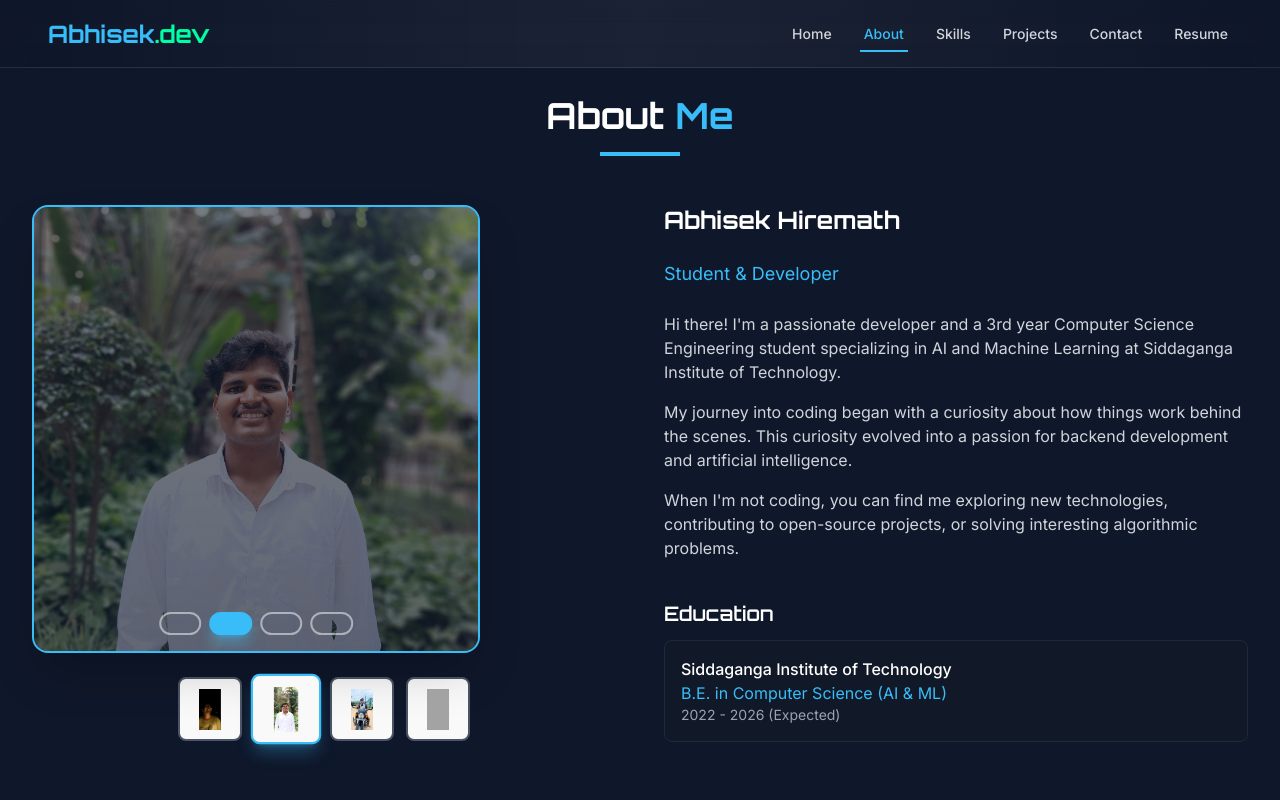
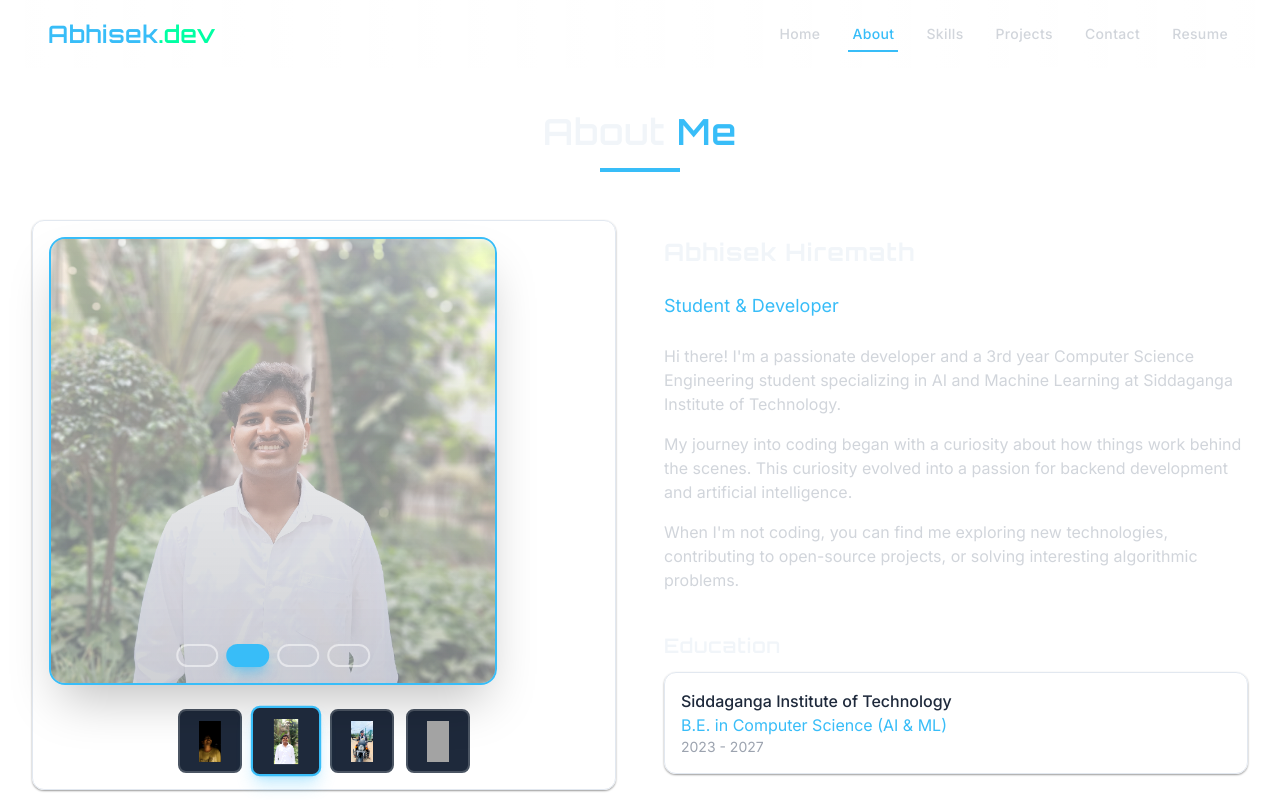
Before and after one commit to Savyasachi-2005/portfolio, a React (Vite) app: page /about in a window 1280 px wide. Shown: the top 800 px of the page. Built offline with nearby package versions, Linux system fonts and the light colour scheme; grey boxes are pictures that could not be loaded.

Commit message:
refactor: Update styles and structure across components for improved aesthetics and consistency

```diff
--- a/src/components/Navbar.tsx
+++ b/src/components/Navbar.tsx
@@ -32,8 +32,8 @@ const Navbar = () => {
 
   return (
     <header
-      className={`fixed w-full top-0 z-50 transition-all duration-300 ${
-        scrolled ? 'bg-cyber-darker bg-opacity-90 backdrop-blur-sm shadow-lg' : 'bg-transparent'
+      className={`fixed w-full top-0 z-50 transition-colors duration-300 border-b ${
+        scrolled ? 'bg-cyber-darker/95 backdrop-blur-md border-pro-steel/60 shadow-md' : 'bg-transparent border-transparent'
       }`}
     >
       {/* Mirror/Glass effect overlay */}
@@ -42,14 +42,9 @@ const Navbar = () => {
       <nav className="w-full px-4 sm:px-6 md:px-8 lg:px-12 py-4 relative z-10">
         <div className="flex items-center justify-between w-full">
           <Link to="/" className="flex items-center">
-            <motion.span
-              className="font-orbitron text-xl md:text-2xl font-bold text-cyber-blue"
-              initial={{ opacity: 0, y: -20 }}
-              animate={{ opacity: 1, y: 0 }}
-              transition={{ duration: 0.5 }}
-            >
+            <span className="font-orbitron text-xl md:text-2xl font-semibold text-cyber-blue tracking-wide">
               Abhisek<span className="text-cyber-neon">.dev</span>
-            </motion.span>
+            </span>
           </Link>
 
           {/* Mobile menu button */}
@@ -69,12 +64,12 @@ const Navbar = () => {
           </div>
 
           {/* Desktop Navigation */}
-          <div className="hidden md:flex md:items-center md:space-x-6">
+      <div className="hidden md:flex md:items-center md:space-x-6">
             {navLinks.map((link) => (
               <Link
                 key={link.path}
                 to={link.path}
-                className={`relative px-1 py-2 text-sm font-medium transition-colors ${
+        className={`relative px-1 py-2 text-sm font-medium tracking-wide transition-colors ${
                   location.pathname === link.path
                     ? 'text-cyber-blue'
                     : 'text-gray-300 hover:text-cyber-blue'
@@ -85,9 +80,9 @@ const Navbar = () => {
                   <motion.span
                     className="absolute bottom-0 left-0 w-full h-0.5 bg-cyber-blue"
                     layoutId="navbar-indicator"
-                    initial={{ opacity: 0 }}
-                    animate={{ opacity: 1 }}
-                    transition={{ duration: 0.3 }}
+          initial={{ opacity: 0 }}
+          animate={{ opacity: 1 }}
+          transition={{ duration: 0.25 }}
                   />
                 )}
               </Link>
@@ -98,10 +93,10 @@ const Navbar = () => {
         {/* Mobile Navigation */}
         {isOpen && (
           <motion.div
-            className="md:hidden bg-cyber-darker bg-opacity-95 backdrop-blur-md rounded-lg mt-4 shadow-lg"
-            initial={{ opacity: 0, y: -20 }}
+            className="md:hidden bg-cyber-darker/95 backdrop-blur-md rounded-xl mt-4 shadow-lg border border-pro-steel/60"
+            initial={{ opacity: 0, y: -12 }}
             animate={{ opacity: 1, y: 0 }}
-            transition={{ duration: 0.2 }}
+            transition={{ duration: 0.25 }}
           >
             <div className="flex flex-col space-y-3 px-4 py-5">
               {navLinks.map((link) => (
@@ -110,8 +105,8 @@ const Navbar = () => {
                   to={link.path}
                   className={`block px-3 py-2 rounded-md text-base font-medium ${
                     location.pathname === link.path
-                      ? 'bg-cyber-blue bg-opacity-20 text-cyber-blue'
-                      : 'text-gray-300 hover:bg-gray-800 hover:text-white'
+                      ? 'bg-pro-steel/70 text-cyber-blue border border-cyber-blue/30'
+                      : 'text-gray-300 hover:bg-pro-steel/60 hover:text-white'
                   }`}
                   onClick={() => setIsOpen(false)}
                 >
--- a/src/index.css
+++ b/src/index.css
@@ -9,7 +9,9 @@
 }
 
 body {
-  @apply bg-cyber-dark text-white font-sans;
+  background-color: #0f172a; /* cyber-dark */
+  color: #cbd5e1; /* pro-text */
+  font-family: 'Inter', sans-serif;
   font-synthesis: none;
   text-rendering: optimizeLegibility;
   -webkit-font-smoothing: antialiased;
@@ -21,13 +23,14 @@ body {
   padding: 0;
 }
 
+/* Links: restrained neon usage */
 a {
-  @apply font-medium text-cyber-blue hover:text-cyber-neon transition-colors;
-  text-decoration: inherit;
+  font-weight: 500;
+  color: #38bdf8; /* cyber-blue */
+  transition: color .25s ease;
+  text-decoration: none;
 }
-a:hover {
-  color: #535bf2;
-}
+a:hover { color: #00ffa3; /* cyber-neon */ }
 
 body {
   margin: 0;
@@ -37,29 +40,39 @@ body {
   min-height: 100vh;
 }
 
-h1 {
-  font-size: 3.2em;
-  line-height: 1.1;
-}
+/* Headings: subtle futuristic font */
+h1,h2,h3,h4,h5,h6 { font-family: 'Orbitron', sans-serif; font-weight:600; letter-spacing:.04em; color:#f1f5f9; }
+h1 { font-size:2.25rem; line-height:1.15; }
+@media (min-width:768px){ h1{ font-size:3rem; } }
+h2 { font-size:1.875rem; line-height:1.2; }
+@media (min-width:768px){ h2{ font-size:2.5rem; } }
+h3 { font-size:1.5rem; }
+@media (min-width:768px){ h3{ font-size:2rem; } }
+h4 { font-size:1.25rem; }
+
+/* Section spacing utilities */
+.section { position:relative; padding-top:5rem; padding-bottom:5rem; }
+@media (min-width:768px){ .section{ padding-top:7rem; padding-bottom:7rem; } }
+.section-divider { width:100%; height:1px; background:linear-gradient(90deg,rgba(0,0,0,0) 0%,rgba(56,189,248,0.4) 50%,rgba(0,0,0,0) 100%); margin:3rem 0; }
+
+/* Card styling */
+.card-base { background:rgba(22,33,50,0.8); backdrop-filter:blur(6px); border:1px solid rgba(30,41,59,0.7); border-radius:0.75rem; box-shadow:0 1px 2px rgba(0,0,0,0.4); transition: border-color .3s, box-shadow .3s; }
+.card-base:hover { border-color:rgba(56,189,248,0.5); box-shadow:0 0 12px -2px rgba(56,189,248,0.35); }
 
 button {
-  border-radius: 8px;
-  border: 1px solid transparent;
-  padding: 0.6em 1.2em;
-  font-size: 1em;
-  font-weight: 500;
-  font-family: inherit;
-  background-color: #1a1a1a;
-  cursor: pointer;
-  transition: border-color 0.25s;
+  border-radius:0.5rem; border:1px solid rgba(30,41,59,0.6); background:#1e293b; padding:.6em 1.2em; font-size:1rem; font-weight:500; color:#f1f5f9; cursor:pointer; transition:all .25s ease; font-family:inherit;
 }
-button:hover {
-  border-color: #646cff;
-}
-button:focus,
-button:focus-visible {
-  outline: 4px auto -webkit-focus-ring-color;
-}
+button:hover { border-color:rgba(56,189,248,0.6); color:#fff; box-shadow:0 0 0 1px #38bdf8; }
+button:focus-visible { outline:none; box-shadow:0 0 0 2px rgba(56,189,248,0.6),0 0 0 4px #0f172a; }
+
+/* Reduced glow usage */
+.glow-text { text-shadow:0 0 6px rgba(56,189,248,0.55); }
+
+/* Muted secondary text */
+.text-muted { color:#94a3b8; }
+
+/* Utility for thin neon divider */
+.divider-thin { height:1px; width:100%; background:linear-gradient(90deg,rgba(0,0,0,0) 0%,rgba(56,189,248,0.5) 50%,rgba(0,0,0,0) 100%); }
 
 /* High-quality image rendering */
 img {
@@ -83,14 +96,7 @@ img {
 }
 
 @media (prefers-color-scheme: light) {
-  :root {
-    color: #213547;
-    background-color: #ffffff;
-  }
-  a:hover {
-    color: #747bff;
-  }
-  button {
-    background-color: #f9f9f9;
-  }
+  body { background:#ffffff; color:#1e293b; }
+  .card-base { background:rgba(255,255,255,0.8); border-color:#e2e8f0; }
+  a { color:#38bdf8; }
 }
--- a/src/pages/About.tsx
+++ b/src/pages/About.tsx
@@ -51,7 +51,7 @@ const About = () => {
 
   return (
     <motion.div
-      className="pt-24 pb-16 px-4 sm:px-6 md:px-8 w-full"
+      className="section pt-28 pb-20 px-4 sm:px-6 md:px-8 w-full"
       initial={{ opacity: 0 }}
       animate={{ opacity: 1 }}
       exit={{ opacity: 0 }}
@@ -60,7 +60,7 @@ const About = () => {
       <div className="container mx-auto max-w-7xl">
         <div className="text-center mb-12">
           <motion.h1
-            className="text-3xl md:text-4xl font-bold mb-4 font-orbitron"
+            className="text-3xl md:text-4xl font-semibold mb-4 font-orbitron tracking-wide"
             initial={{ opacity: 0, y: -20 }}
             animate={{ opacity: 1, y: 0 }}
             transition={{ duration: 0.5 }}
@@ -75,17 +75,14 @@ const About = () => {
           />
         </div>
 
-        <div className="grid grid-cols-1 lg:grid-cols-2 gap-12 items-center">
+    <div className="grid grid-cols-1 lg:grid-cols-2 gap-12 items-center">
           {/* Enhanced Photo Gallery */}
           <motion.div
-            className="relative mx-auto lg:mx-0"
+      className="relative mx-auto lg:mx-0 card-base p-4"
             initial={{ opacity: 0, x: -50 }}
             animate={{ opacity: 1, x: 0 }}
             transition={{ duration: 0.5, delay: 0.2 }}
-            whileHover={{
-              y: -5,
-              transition: { duration: 0.3, ease: "easeOut" }
-            }}
+      whileHover={{ y: -4, transition: { duration: 0.3, ease: 'easeOut' } }}
           >
             {/* Main Image Display */}
             <div className="relative w-96 h-96 md:w-[28rem] md:h-[28rem] rounded-2xl overflow-hidden border-2 border-cyber-blue shadow-2xl">
@@ -149,31 +146,7 @@ const About = () => {
               </div>
             </div>
 
-            {/* Decorative elements with animation */}
-            <motion.div
-              className="absolute -bottom-6 -right-6 w-full h-full border-2 border-cyber-purple rounded-2xl -z-10"
-              animate={{
-                x: [0, 5, 0],
-                y: [0, -5, 0]
-              }}
-              transition={{
-                duration: 6,
-                repeat: Infinity,
-                ease: "easeInOut"
-              }}
-            ></motion.div>
-            <motion.div
-              className="absolute -bottom-12 -right-12 w-full h-full border-2 border-cyber-neon rounded-2xl -z-20"
-              animate={{
-                x: [0, -8, 0],
-                y: [0, 8, 0]
-              }}
-              transition={{
-                duration: 8,
-                repeat: Infinity,
-                ease: "easeInOut"
-              }}
-            ></motion.div>
+            {/* Removed extra floating frame animations for cleaner look */}
 
             {/* Thumbnail preview */}
             <div className="flex justify-center mt-6 space-x-3">
@@ -260,10 +233,10 @@ const About = () => {
 
             <div className="pt-4">
               <h3 className="text-xl font-semibold mb-3 font-orbitron">Education</h3>
-              <div className="bg-cyber-darker p-4 rounded-lg border border-gray-800">
+              <div className="card-base p-4">
                 <p className="font-medium">Siddaganga Institute of Technology</p>
                 <p className="text-cyber-blue">B.E. in Computer Science (AI & ML)</p>
-                <p className="text-sm text-gray-400">2022 - 2026 (Expected)</p>
+                <p className="text-sm text-gray-400">2023 - 2027</p>
               </div>
             </div>
           </motion.div>
@@ -310,11 +283,11 @@ const About = () => {
             ].map((photo, index) => (
               <motion.div
                 key={index}
-                className="group relative overflow-hidden rounded-xl bg-cyber-darker border border-gray-700/30 hover:border-cyber-blue/50 transition-all duration-300"
-                initial={{ opacity: 0, y: 30 }}
+                className="group relative overflow-hidden rounded-xl card-base transition-all duration-300"
+                initial={{ opacity: 0, y: 24 }}
                 animate={{ opacity: 1, y: 0 }}
-                transition={{ duration: 0.5, delay: 0.9 + index * 0.1 }}
-                whileHover={{ scale: 1.02, y: -5 }}
+                transition={{ duration: 0.55, delay: 0.9 + index * 0.1 }}
+                whileHover={{ scale: 1.015, y: -4 }}
               >
                 <div className="aspect-[4/3] overflow-hidden">
                   <img
@@ -337,10 +310,11 @@ const About = () => {
                 </div>
 
                 {/* Glow effect */}
-                <div className="absolute inset-0 ring-1 ring-cyber-blue/0 group-hover:ring-cyber-blue/30 transition-all duration-300 rounded-xl"></div>
+        <div className="absolute inset-0 ring-1 ring-cyber-blue/0 group-hover:ring-cyber-blue/30 transition-all duration-300 rounded-xl"></div>
               </motion.div>
             ))}
           </div>
+      <div className="section-divider" />
         </motion.div>
       </div>
     </motion.div>
--- a/src/pages/Resume.tsx
+++ b/src/pages/Resume.tsx
@@ -101,7 +101,7 @@ const Resume = () => {
                 <div className="mb-4">
                   <h4 className="text-lg font-semibold">B.E. Computer Science (AI & ML)</h4>
                   <p className="text-cyber-blue">Siddaganga Institute of Technology</p>
-                  <p className="text-sm text-gray-400">2022 - 2026 (Expected)</p>
+                  <p className="text-sm text-gray-400">2023 - 2027</p>
                   <p className="mt-2">
                     Courses: Data Structures & Algorithms, Machine Learning, Artificial Intelligence,
                     Database Management Systems, Computer Networks
@@ -129,7 +129,7 @@ const Resume = () => {
               </p>
               <ul className="mt-4 space-y-2 text-sm text-gray-400">
                 <li className="flex items-center gap-2"><FaMapMarkerAlt className="text-cyber-blue" /> Tumkur, India</li>
-                <li className="flex items-center gap-2"><FaEnvelope className="text-cyber-blue" /> abhisek@example.com</li>
+                <li className="flex items-center gap-2"><FaEnvelope className="text-cyber-blue" /> abhishekhiremath0424@gmail.com</li>
               </ul>
             </div>
             {/* Key Skills */}
--- a/tailwind.config.js
+++ b/tailwind.config.js
@@ -15,7 +15,13 @@ module.exports = {
         'cyber-darker': '#111827',
         'cyber-blue': '#38bdf8',
         'cyber-neon': '#00ffa3',
-        'cyber-purple': '#a855f7'
+  'cyber-purple': '#a855f7',
+  // Professional muted additions
+  'pro-steel': '#1e293b', // slate-800
+  'pro-surface': '#162132', // slightly lighter than dark for cards
+  'pro-text': '#cbd5e1', // slate-300 for body text
+  'pro-text-soft': '#94a3b8', // slate-400 subdued
+  'pro-offwhite': '#f1f5f9' // very light for subtle dividers / accents
       },
       animation: {
         'glow': 'glow 2s ease-in-out infinite alternate',
```
Also changed, not shown: src/components/ProjectCard.tsx (+8 -8 lines), src/components/SkillBadge.tsx (+8 -28 lines), src/pages/Home.tsx (+8 -7 lines), src/pages/Projects.tsx (+9 -10 lines), src/pages/Skills.tsx (+8 -27 lines).
